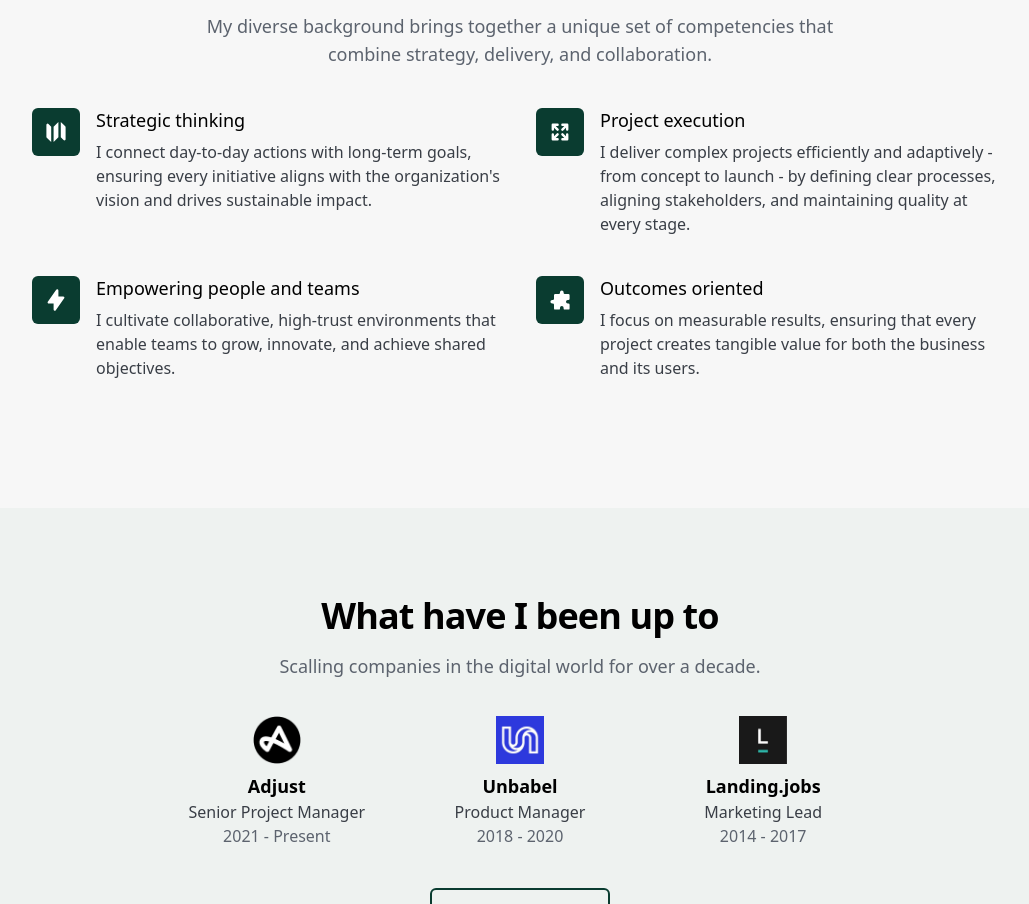
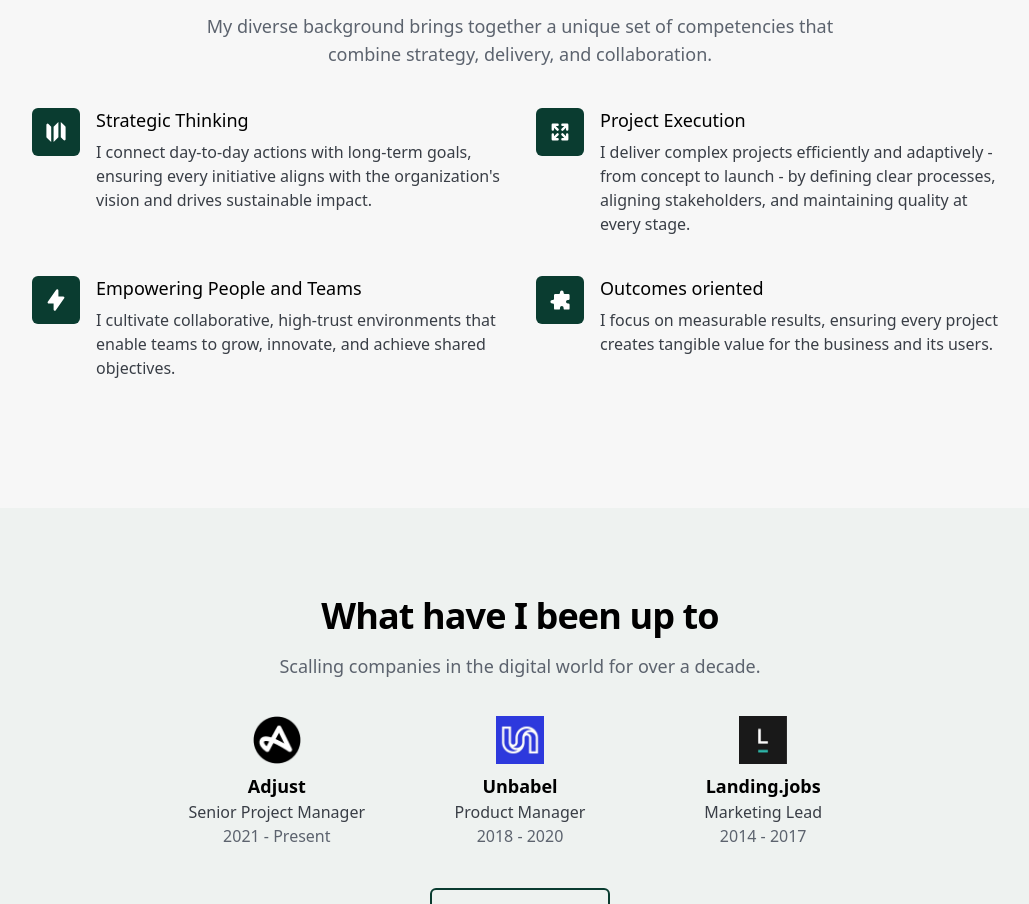
Before and after one commit to ftpaul/ftpaul, a Next.js app: page / in a window 1280 px wide. Shown: the part 998-1902 px from the top of the page, without its empty margins (120-1149 px from the left). Built offline with nearby package versions, Linux system fonts and the light colour scheme.

Commit message:
updated features

```diff
--- a/components/Features.tsx
+++ b/components/Features.tsx
@@ -1,9 +1,70 @@
-
+// ...existing code...
 import Section from './Section'
 
+type Feature = {
+  title: string
+  text: string
+  icon?: 'strategy' | 'execution' | 'team' | 'outcome'
+}
+
+const features: Feature[] = [
+  {
+    title: "Strategic Thinking",
+    text:
+      "I connect day-to-day actions with long-term goals, ensuring every initiative aligns with the organization's vision and drives sustainable impact.",
+    icon: "strategy",
+  },
+  {
+    title: "Project Execution",
+    text:
+      "I deliver complex projects efficiently and adaptively - from concept to launch - by defining clear processes, aligning stakeholders, and maintaining quality at every stage.",
+    icon: "execution",
+  },
+  {
+    title: "Empowering People and Teams",
+    text:
+      "I cultivate collaborative, high-trust environments that enable teams to grow, innovate, and achieve shared objectives.",
+    icon: "team",
+  },
+  {
+    title: "Outcomes oriented",
+    text:
+      "I focus on measurable results, ensuring every project creates tangible value for the business and its users.",
+    icon: "outcome",
+  },
+]
+
+const Icon = ({ name }: { name?: Feature['icon'] }) => {
+  switch (name) {
+    case 'execution':
+      return (
+        <svg viewBox="0 0 20 20" fill="currentColor" className="arrows-expand w-6 h-6">
+          <path fillRule="evenodd" d="M3 4a1 1 0 011-1h4a1 1 0 010 2H6.414l2.293 2.293a1 1 0 11-1.414 1.414L5 6.414V8a1 1 0 01-2 0V4zm9 1a1 1 0 010-2h4a1 1 0 011 1v4a1 1 0 01-2 0V6.414l-2.293 2.293a1 1 0 11-1.414-1.414L13.586 5H12zm-9 7a1 1 0 012 0v1.586l2.293-2.293a1 1 0 111.414 1.414L6.414 15H8a1 1 0 010 2H4a1 1 0 01-1-1v-4zm13-1a1 1 0 011 1v4a1 1 0 01-1 1h-4a1 1 0 010-2h1.586l-2.293-2.293a1 1 0 111.414-1.414L15 13.586V12a1 1 0 011-1z" clipRule="evenodd"></path>
+        </svg>
+      )
+    case 'team':
+      return (
+        <svg viewBox="0 0 20 20" fill="currentColor" className="w-6 h-6">
+          <path fillRule="evenodd" d="M11.3 1.046A1 1 0 0112 2v5h4a1 1 0 01.82 1.573l-7 10A1 1 0 018 18v-5H4a1 1 0 01-.82-1.573l7-10a1 1 0 011.12-.38z" clipRule="evenodd"></path>
+        </svg>
+      )
+    case 'outcome':
+      return (
+        <svg viewBox="0 0 20 20" fill="currentColor" className="w-6 h-6">
+          <path d="M10 3.5a1.5 1.5 0 013 0V4a1 1 0 001 1h3a1 1 0 011 1v3a1 1 0 01-1 1h-.5a1.5 1.5 0 000 3h.5a1 1 0 011 1v3a1 1 0 01-1 1h-3a1 1 0 01-1-1v-.5a1.5 1.5 0 00-3 0v.5a1 1 0 01-1 1H6a1 1 0 01-1-1v-3a1 1 0 00-1-1h-.5a1.5 1.5 0 010-3H4a1 1 0 001-1V6a1 1 0 011-1h3a1 1 0 001-1v-.5z"></path>
+        </svg>
+      )
+    case 'strategy':
+    default:
+      return (
+        <svg viewBox="0 0 20 20" fill="currentColor" className="map w-6 h-6">
+          <path fillRule="evenodd" d="M12 1.586l-4 4v12.828l4-4V1.586zM3.707 3.293A1 1 0 002 4v10a1 1 0 00.293.707L6 18.414V5.586L3.707 3.293zM17.707 5.293L14 1.586v12.828l2.293 2.293A1 1 0 0018 16V6a1 1 0 00-.293-.707z" clipRule="evenodd"></path>
+        </svg>
+      )
+  }
+}
 
 const Features = () => (
-
   <Section className="bg-gray-100" >
     <div className="pb-32 pt-8 xs:pt-16">
       <div className="max-w-screen-xl mx-auto sm:px-6">
@@ -18,78 +79,21 @@ const Features = () => (
 
         <div className="mt-10">
           <ul className="md:grid md:grid-cols-2 md:gap-x-8 md:gap-y-10">
-            <li>
+            {features.map((f, i) => (
+              <li key={i} className={i > 1 ? 'mt-10 md:mt-0' : undefined}>
                 <div className="flex">
                   <div className="flex-shrink-0">
                     <div className="flex items-center justify-center h-12 w-12 rounded-md bg-green-600 text-white">
-                <svg viewBox="0 0 20 20" fill="currentColor" className="map w-6 h-6">
-                    <path fillRule="evenodd" d="M12 1.586l-4 4v12.828l4-4V1.586zM3.707 3.293A1 1 0 002 4v10a1 1 0 00.293.707L6 18.414V5.586L3.707 3.293zM17.707 5.293L14 1.586v12.828l2.293 2.293A1 1 0 0018 16V6a1 1 0 00-.293-.707z" clipRule="evenodd"></path>
-                </svg>
+                      <Icon name={f.icon} />
                     </div>
                   </div>
                   <div className="ml-4">
-                <h4 className="text-lg leading-6 font-medium text-gray-900">Strategic thinking</h4>
-                <p className="mt-2 text-base leading-6 text-gray-500">
-                I connect day-to-day actions with long-term goals, ensuring every initiative aligns with the organization's vision and drives sustainable impact.
-                </p>
+                    <h4 className="text-lg leading-6 font-medium text-gray-900">{f.title}</h4>
+                    <p className="mt-2 text-base leading-6 text-gray-500">{f.text}</p>
                   </div>
                 </div>
               </li>
-            <li className="mt-10 md:mt-0">
-            <div className="flex">
-                <div className="flex-shrink-0">
-                <div className="flex items-center justify-center h-12 w-12 rounded-md bg-green-600 text-white">
-                <svg viewBox="0 0 20 20" fill="currentColor" className="arrows-expand w-6 h-6">
-                        <path fillRule="evenodd" d="M3 4a1 1 0 011-1h4a1 1 0 010 2H6.414l2.293 2.293a1 1 0 11-1.414 1.414L5 6.414V8a1 1 0 01-2 0V4zm9 1a1 1 0 010-2h4a1 1 0 011 1v4a1 1 0 01-2 0V6.414l-2.293 2.293a1 1 0 11-1.414-1.414L13.586 5H12zm-9 7a1 1 0 012 0v1.586l2.293-2.293a1 1 0 111.414 1.414L6.414 15H8a1 1 0 010 2H4a1 1 0 01-1-1v-4zm13-1a1 1 0 011 1v4a1 1 0 01-1 1h-4a1 1 0 010-2h1.586l-2.293-2.293a1 1 0 111.414-1.414L15 13.586V12a1 1 0 011-1z" clipRule="evenodd"></path>
-                </svg>
-                </div>
-                </div>
-                <div className="ml-4">
-                <h4 className="text-lg leading-6 font-medium text-gray-900">Project execution</h4>
-                <p className="mt-2 text-base leading-6 text-gray-500">
-                {/* With a focus on efficiency and adaptability, I drive projects from concept to completion, establishing clear processes to meet timelines and deliver and high-quality results. */}
-                I deliver complex projects efficiently and adaptively - from concept to launch - by defining clear processes, aligning stakeholders, and maintaining quality at every stage.
-                {/* With over 10 years of experience, I specialize in driving projects from concept to completion, optimizing processes, and adapting to evolving challenges to ensure timely delivery and high-quality results. */}
-                </p>
-                </div>
-            </div>
-            </li>
-            <li className="mt-10 md:mt-0">
-            <div className="flex">
-                <div className="flex-shrink-0">
-                <div className="flex items-center justify-center h-12 w-12 rounded-md bg-green-600 text-white">
-                <svg viewBox="0 0 20 20" fill="currentColor" className="w-6 h-6">
-                    <path fillRule="evenodd" d="M11.3 1.046A1 1 0 0112 2v5h4a1 1 0 01.82 1.573l-7 10A1 1 0 018 18v-5H4a1 1 0 01-.82-1.573l7-10a1 1 0 011.12-.38z" clipRule="evenodd"></path>
-                </svg>
-                </div>
-                </div>
-                <div className="ml-4">
-                <h4 className="text-lg leading-6 font-medium text-gray-900">Empowering people and teams</h4>
-                <p className="mt-2 text-base leading-6 text-gray-500">
-                {/* I create a collaborative environment that supports team growth, encouraging everyone to contribute their best and achieve shared objectives. */}
-                I cultivate collaborative, high-trust environments that enable teams to grow, innovate, and achieve shared objectives.
-                </p>
-                </div>
-            </div>
-            </li>
-            <li className="mt-10 md:mt-0">
-            <div className="flex">
-                <div className="flex-shrink-0">
-                <div className="flex items-center justify-center h-12 w-12 rounded-md bg-green-600 text-white">
-                <svg viewBox="0 0 20 20" fill="currentColor" className="w-6 h-6">
-                    <path d="M10 3.5a1.5 1.5 0 013 0V4a1 1 0 001 1h3a1 1 0 011 1v3a1 1 0 01-1 1h-.5a1.5 1.5 0 000 3h.5a1 1 0 011 1v3a1 1 0 01-1 1h-3a1 1 0 01-1-1v-.5a1.5 1.5 0 00-3 0v.5a1 1 0 01-1 1H6a1 1 0 01-1-1v-3a1 1 0 00-1-1h-.5a1.5 1.5 0 010-3H4a1 1 0 001-1V6a1 1 0 011-1h3a1 1 0 001-1v-.5z"></path>
-                </svg>
-                </div>
-                </div>
-                <div className="ml-4">
-                <h4 className="text-lg leading-6 font-medium text-gray-900">Outcomes oriented</h4>
-                <p className="mt-2 text-base leading-6 text-gray-500">
-                {/* I prioritize measurable impact over output, ensuring each project delivers tangible results that drive value for the business and its users. */}
-                I focus on measurable results, ensuring that every project creates tangible value for both the business and its users.
-                </p>
-                </div>
-            </div>
-            </li>
+            ))}
           </ul>
         </div>
       </div>
@@ -97,5 +101,4 @@ const Features = () => (
   </Section>
 )
 
-
 export default Features
```
Lines whose indentation alone changed are shown as unchanged.
